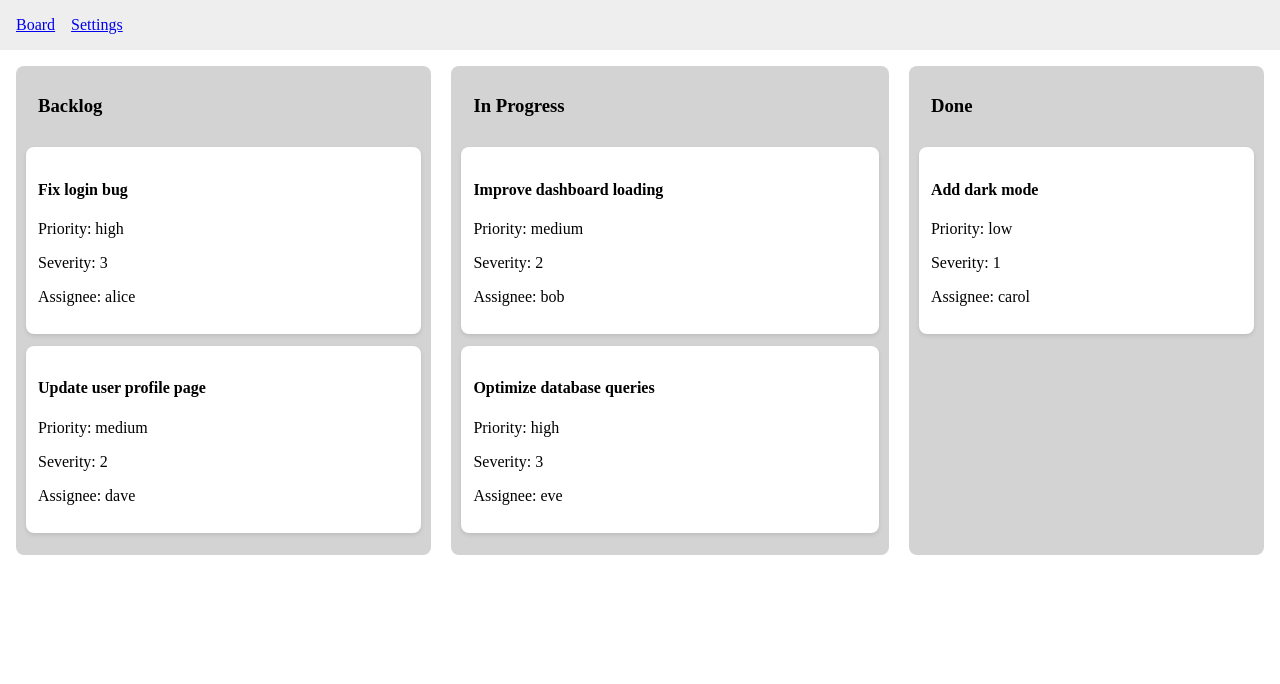
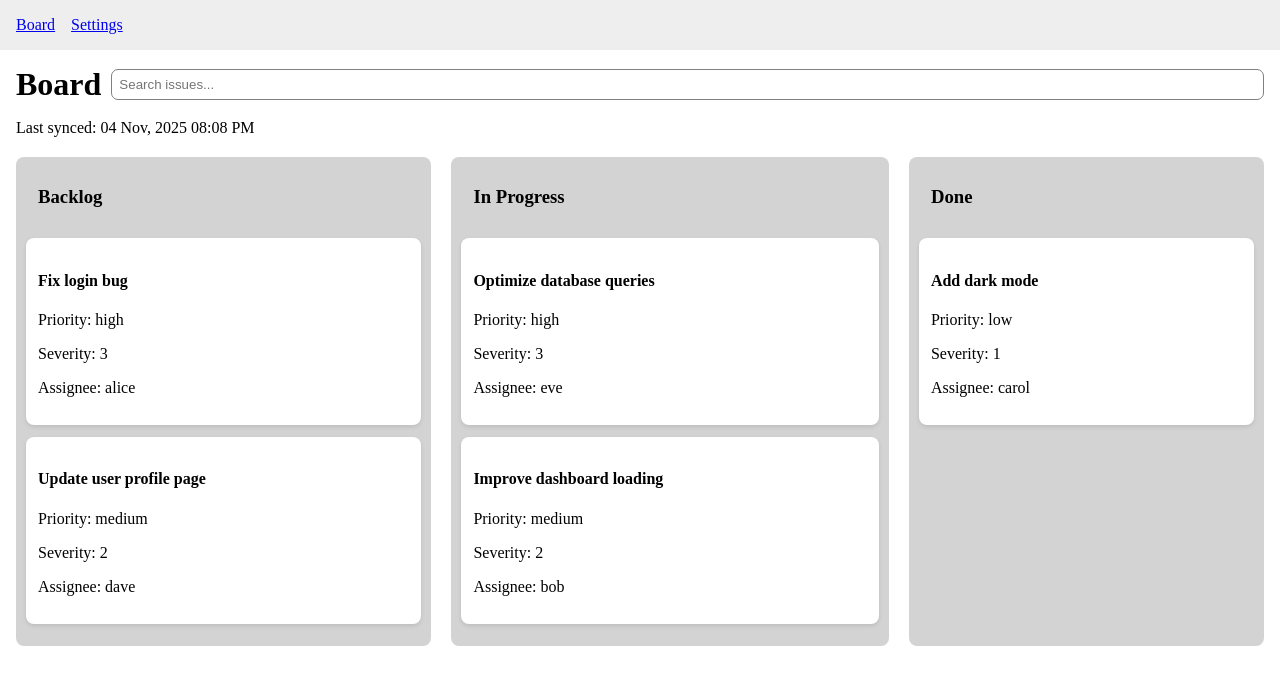
Before and after one commit to Qadriyah/react-case-study, a React (Create React App) app: page /board in a window 1280 px wide. Shown: the top 684 px of the page. Built offline with nearby package versions, Linux system fonts and the light colour scheme.

Commit message:
Feat: Code refactoring

```diff
--- /dev/null
+++ b/src/components/Board.tsx
@@ -0,0 +1,43 @@
+import { DragOverlay } from "@dnd-kit/core";
+import React from "react";
+import { Issue, LastUpdatedIssueType } from "../types";
+import IssueCard from "./IssueCard";
+import IssueColumn from "./IssueColumn";
+
+const statuses = ["Backlog", "In Progress", "Done"];
+
+type BoardProps = {
+  issues: Issue[];
+  counter: number;
+  activeIssue: Issue | null;
+  lastUpdatedIssue: LastUpdatedIssueType | null;
+  undoUpdateIssue: () => void;
+};
+
+const Board: React.FC<BoardProps> = ({
+  issues,
+  counter,
+  undoUpdateIssue,
+  lastUpdatedIssue,
+  activeIssue,
+}) => {
+  return (
+    <div className="grid">
+      {statuses.map((status) => (
+        <IssueColumn
+          key={status}
+          issues={issues.filter((issue) => issue.status === status)}
+          title={status}
+          counter={counter}
+          undoUpdateIssue={undoUpdateIssue}
+          lastUpdatedIssue={lastUpdatedIssue}
+        />
+      ))}
+      <DragOverlay>
+        {activeIssue ? <IssueCard issue={activeIssue} /> : null}
+      </DragOverlay>
+    </div>
+  );
+};
+
+export default Board;
--- a/src/components/IssueCard.tsx
+++ b/src/components/IssueCard.tsx
@@ -1,5 +1,7 @@
 import { useDraggable } from "@dnd-kit/core";
 import React from "react";
+import { currentUser } from "../constants/currentUser";
+import { UserRoles } from "../constants/enums";
 import { Issue, LastUpdatedIssueType } from "../types";
 
 type IssueCardProps = {
@@ -16,7 +18,7 @@ const IssueCard: React.FC<IssueCardProps> = ({
   undoUpdateIssue,
 }) => {
   const { attributes, listeners, setNodeRef, transform } = useDraggable({
-    id: issue.id,
+    id: `${issue.id}-${issue.status}`,
   });
   const style = transform
     ? {
@@ -25,17 +27,19 @@ const IssueCard: React.FC<IssueCardProps> = ({
     : undefined;
 
   return (
-    <div ref={setNodeRef} className="issue-card">
-      <div style={style} {...attributes} {...listeners}>
+    <div ref={setNodeRef} className="issue-card" style={style}>
+      <div {...attributes} {...listeners}>
         <h4>{issue.title}</h4>
         <p>Priority: {issue.priority}</p>
         <p>Severity: {issue.severity}</p>
         <p>Assignee: {issue.assignee}</p>
       </div>
 
-      {lastUpdatedIssue && lastUpdatedIssue.id === issue.id && (
-        <button onClick={undoUpdateIssue}>{`Undo in ${counter}`}</button>
-      )}
+      {lastUpdatedIssue &&
+        lastUpdatedIssue.id === issue.id &&
+        currentUser.role === UserRoles.ADMIN && (
+          <button onClick={undoUpdateIssue}>{`Undo in ${counter}`}</button>
+        )}
     </div>
   );
 };
--- a/src/components/IssueColumn.tsx
+++ b/src/components/IssueColumn.tsx
@@ -4,7 +4,7 @@ import { Issue, LastUpdatedIssueType } from "../types";
 import IssueCard from "./IssueCard";
 
 type IssueColumnProps = {
-  status: string;
+  title: string;
   issues: Issue[];
   counter: number;
   lastUpdatedIssue: LastUpdatedIssueType | null;
@@ -12,13 +12,13 @@ type IssueColumnProps = {
 };
 
 const IssueColumn: React.FC<IssueColumnProps> = ({
-  status,
+  title,
   issues,
   counter,
   lastUpdatedIssue,
   undoUpdateIssue,
 }) => {
-  const { setNodeRef, isOver } = useDroppable({ id: status });
+  const { setNodeRef, isOver } = useDroppable({ id: title });
   const style = {
     backgroundColor: isOver ? "lightblue" : "lightgray",
     minHeight: "100px",
@@ -28,11 +28,9 @@ const IssueColumn: React.FC<IssueColumnProps> = ({
   return (
     <div className="column" ref={setNodeRef} style={style}>
       <div className="column-header">
-        <h3>{status}</h3>
+        <h3>{title}</h3>
       </div>
-      {issues
-        .filter((issue) => issue.status === status)
-        .map((issue) => (
+      {issues.map((issue) => (
         <IssueCard
           key={issue.id}
           issue={issue}
--- /dev/null
+++ b/src/components/PageHeader.tsx
@@ -0,0 +1,36 @@
+import dayjs from "dayjs";
+import React from "react";
+
+type PageHeaderProps = {
+  search: string;
+  lastSyncedAt: string | null;
+  onSearch: (query: string) => void;
+};
+
+const PageHeader: React.FC<PageHeaderProps> = ({
+  search,
+  lastSyncedAt,
+  onSearch,
+}) => {
+  return (
+    <header className="page-header">
+      <div className="page-header__header">
+        <h1>Board</h1>
+        <div style={{ flex: 1 }}>
+          <input
+            type="search"
+            placeholder="Search issues..."
+            value={search}
+            onChange={(e) => onSearch(e.target.value)}
+            className="search"
+          />
+        </div>
+      </div>
+      <p>
+        {`Last synced: ${dayjs(lastSyncedAt).format("DD MMM, YYYY hh:mm A")}`}
+      </p>
+    </header>
+  );
+};
+
+export default PageHeader;
--- /dev/null
+++ b/src/hooks/useFilteredIssues.ts
@@ -0,0 +1,34 @@
+import dayjs from "dayjs";
+import React from "react";
+import { FilterType, Issue } from "../types";
+import { computePriorityScore } from "../utils/helpers";
+
+export function useFilteredIssues(
+  issues: Issue[],
+  filters: FilterType,
+  search: string
+) {
+  const filteredIssues = React.useMemo(() => {
+    return issues
+      .filter(
+        (issue) =>
+          issue.title.toLowerCase().includes(search.toLowerCase()) ||
+          issue.tags.some((tag) =>
+            tag.toLowerCase().includes(search.toLowerCase())
+          )
+      )
+      .filter(
+        (issue) => !filters.assignee || issue.assignee === filters.assignee
+      )
+      .filter(
+        (issue) => !filters.severity || issue.severity === filters.severity
+      )
+      .sort((a, b) => {
+        const scoreDiff = computePriorityScore(b) - computePriorityScore(a);
+        if (scoreDiff !== 0) return scoreDiff;
+        return dayjs(b.createdAt).unix() - dayjs(a.createdAt).unix();
+      });
+  }, [filters.assignee, filters.severity, issues, search]);
+
+  return filteredIssues;
+}
--- a/src/index.css
+++ b/src/index.css
@@ -1,4 +1,9 @@
 body {
+  padding: 0;
+  margin: 0;
+}
+
+h1 {
   padding: 0;
   margin: 0;
 }
@@ -30,3 +35,21 @@ body {
   box-shadow: 0 2px 4px rgba(0, 0, 0, 0.1);
   cursor: grab;
 }
+
+.page-header {
+  margin-bottom: 1.25rem;
+}
+
+.page-header__header {
+  display: flex;
+  gap: 10px;
+  justify-content: space-between;
+  align-items: center;
+}
+
+.search {
+  border: solid thin gray;
+  padding: 0.438rem;
+  border-radius: 7px;
+  width: 100%;
+}
--- a/src/pages/BoardPage.tsx
+++ b/src/pages/BoardPage.tsx
@@ -1,18 +1,12 @@
-import {
-  DndContext,
-  DragEndEvent,
-  DragOverlay,
-  DragStartEvent,
-} from "@dnd-kit/core";
+import { DndContext, DragEndEvent, DragStartEvent } from "@dnd-kit/core";
 import React from "react";
-import IssueCard from "../components/IssueCard";
-import IssueColumn from "../components/IssueColumn";
+import Board from "../components/Board";
+import PageHeader from "../components/PageHeader";
+import { useFilteredIssues } from "../hooks/useFilteredIssues";
 import { useIssuesStore } from "../store/useIssuesStore";
 import { Issue, IssueStatus } from "../types";
 
 export const BoardPage = () => {
-  const statuses = ["Backlog", "In Progress", "Done"];
-  const [activeIssue, setActiveIssue] = React.useState<Issue | null>(null);
   const {
     fetchIssues,
     issues,
@@ -23,11 +17,16 @@ export const BoardPage = () => {
     lastUpdatedIssue,
     undoUpdateIssue,
   } = useIssuesStore();
+  const [activeIssue, setActiveIssue] = React.useState<Issue | null>(null);
+  const [search, setSearch] = React.useState("");
+
+  const filteredIssues = useFilteredIssues(issues, {}, search);
 
   const handleDragEnd = (event: DragEndEvent) => {
     const { active, over } = event;
-    if (over && active.id !== over?.id) {
-      updateIssue(String(active.id), {
+    const activeIds = (active.id as string).split("-");
+    if (over && activeIds[1] !== over?.id) {
+      updateIssue(String(activeIds[0]), {
         status: over.id as IssueStatus,
       });
     }
@@ -36,9 +35,9 @@ export const BoardPage = () => {
 
   const handleDragStart = (event: DragStartEvent) => {
     const { active } = event;
-    const { id } = active;
+    const id = (active.id as string).split("-")[0];
 
-    const issue = issues.find((issue) => issue.id === id);
+    const issue = filteredIssues.find((issue) => issue.id === id);
     if (issue) {
       setActiveIssue(issue);
     }
@@ -49,24 +48,21 @@ export const BoardPage = () => {
   }, [fetchIssues]);
 
   return (
-    <DndContext onDragEnd={handleDragEnd} onDragStart={handleDragStart}>
-      <div style={{ padding: "1rem" }}>
-        <div className="grid">
-          {statuses.map((status) => (
-            <IssueColumn
-              key={status}
-              issues={issues}
-              status={status}
-              counter={counter}
-              undoUpdateIssue={undoUpdateIssue}
-              lastUpdatedIssue={lastUpdatedIssue}
-            />
-          ))}
-          <DragOverlay>
-            {activeIssue ? <IssueCard issue={activeIssue} /> : null}
-          </DragOverlay>
-        </div>
-      </div>
-    </DndContext>
+    <main style={{ padding: "1rem" }}>
+      <PageHeader
+        search={search}
+        lastSyncedAt={lastSyncedAt}
+        onSearch={setSearch}
+      />
+      <DndContext onDragEnd={handleDragEnd} onDragStart={handleDragStart}>
+        <Board
+          issues={filteredIssues}
+          activeIssue={activeIssue}
+          counter={counter}
+          lastUpdatedIssue={lastUpdatedIssue}
+          undoUpdateIssue={undoUpdateIssue}
+        />
+      </DndContext>
+    </main>
   );
 };
--- a/src/store/useIssuesStore.ts
+++ b/src/store/useIssuesStore.ts
@@ -119,6 +119,6 @@ export const useIssuesStore = create<IssueState>((set, get) => ({
       counter: 0,
     });
 
-    notify("Undo successful, reverted the changes", { type: "info" });
+    notify("Changes reverted successfully", { type: "info" });
   },
 }));
--- a/src/types.ts
+++ b/src/types.ts
@@ -25,7 +25,7 @@ export type UpdateIssueDto = {
   rank?: number;
 };
 
-export type Filters = {
+export type FilterType = {
   assignee?: string;
   severity?: number;
 };
--- a/src/utils/helpers.ts
+++ b/src/utils/helpers.ts
@@ -1,4 +1,11 @@
+import dayjs from "dayjs";
 import { toast, ToastOptions } from "react-toastify";
+import { Issue } from "../types";
 
 export const notify = (message: string, options?: ToastOptions) =>
   toast(message, options);
+
+export const computePriorityScore = (issue: Issue): number => {
+  const daysSinceCreated = dayjs().diff(dayjs(issue.createdAt), "days");
+  return issue.severity * 10 - daysSinceCreated + (issue.rank ?? 0);
+};
```
Lines whose indentation alone changed are shown as unchanged.
